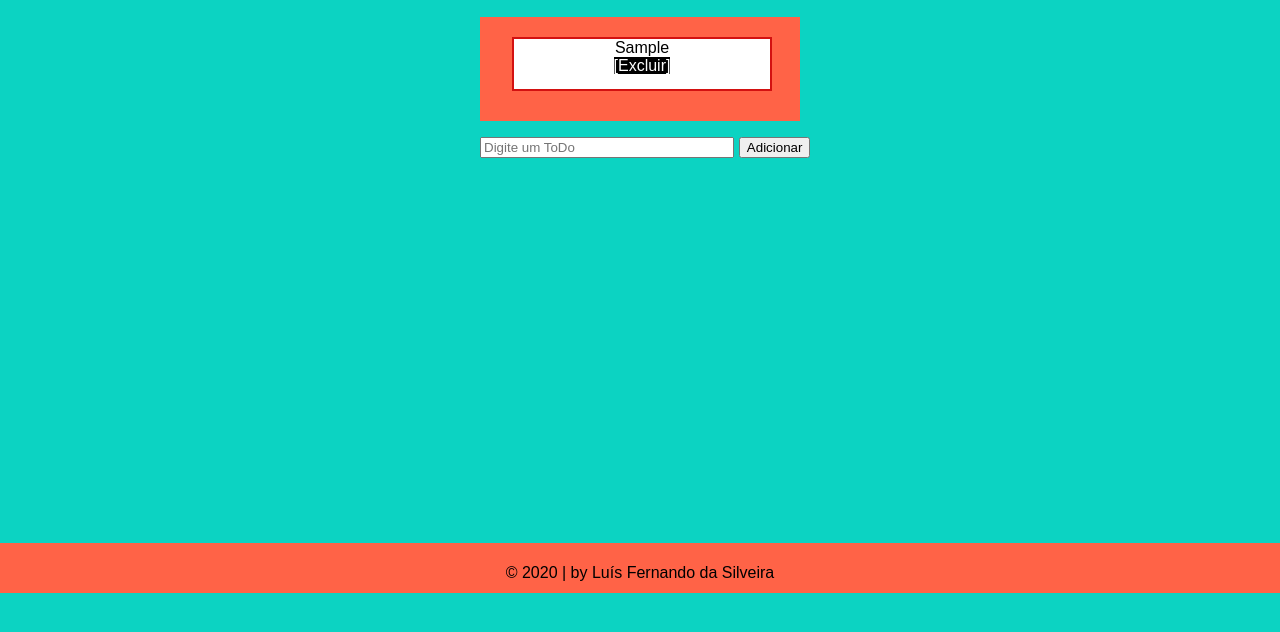
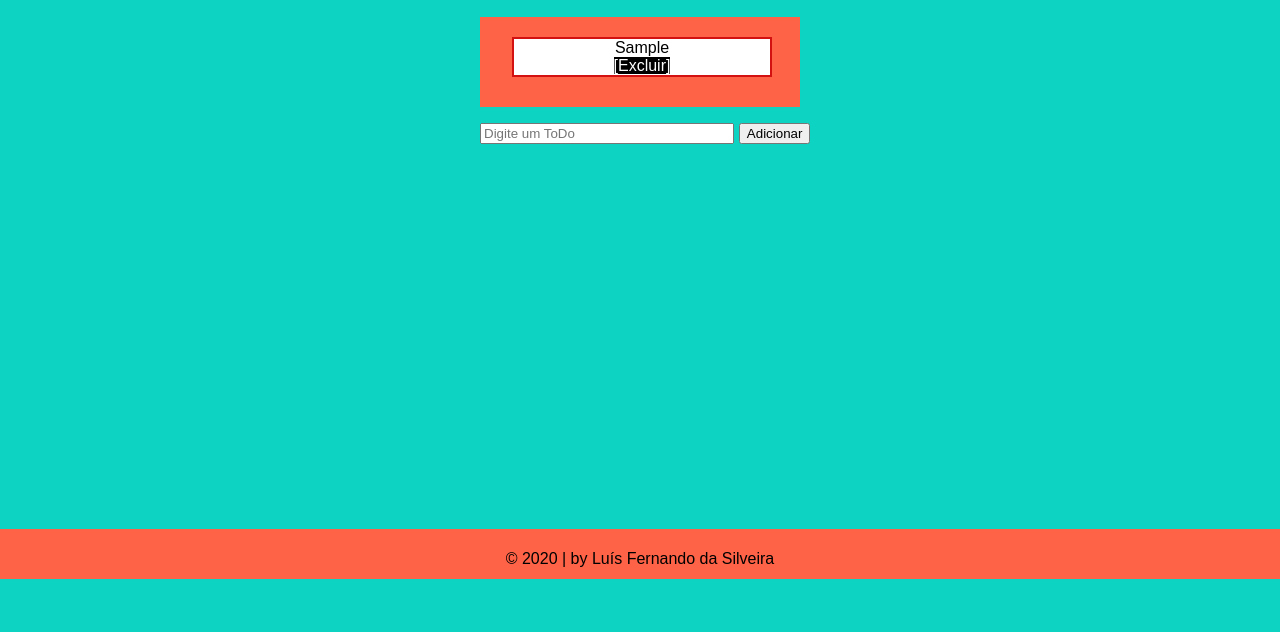
Before and after one commit to Louissilver/ToDos, a plain HTML site: page index.html in a window 1280 px wide. Both pictures are taken after typing "Sample" into the empty fields and a click on the button "Adicionar". Shown: the part 106-738 px from the top of the page. Drawn offline with Linux system fonts and the light colour scheme.

Commit message:
Update index.html

```diff
--- a/index.html
+++ b/index.html
@@ -33,7 +33,7 @@
             -moz-text-size-adjust: auto;
             padding: 0;
             width: 80%;
-            height: 50px;
+            height: auto;
             margin-left: 10%;
             margin-bottom: 10px;
             list-style: none;
```
